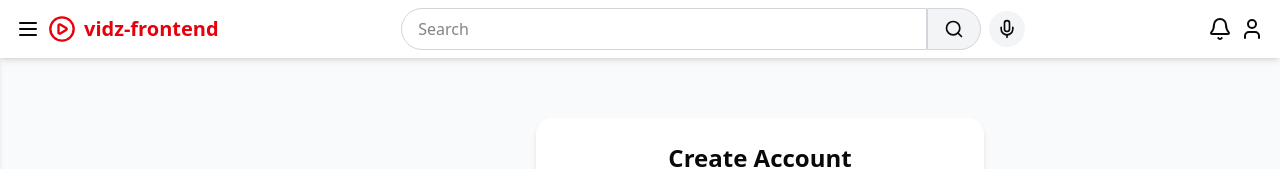
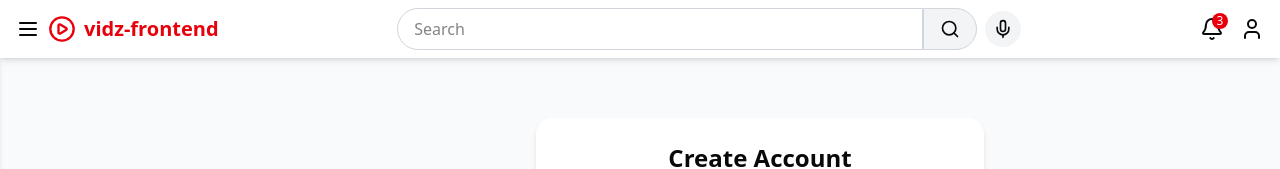
Before and after one commit to Ram-1418/vidz-frontend, a React (Vite) app: page / in a window 1280 px wide. Shown: the top 169 px of the page. Built offline with nearby package versions, Linux system fonts and the light colour scheme; no server answers.

Commit message:
feat: add notifications feature to Navbar with dropdown and unread count

```diff
--- a/src/components/Navbar.tsx
+++ b/src/components/Navbar.tsx
@@ -1,5 +1,5 @@
 // components/Navbar.tsx
-import React from "react";
+import React, { useState, useEffect, useRef } from "react";
 import { Menu, Search, Bell, User, Mic, PlayCircle } from "lucide-react";
 
 type NavbarProps = {
@@ -7,9 +7,33 @@ type NavbarProps = {
 };
 
 const Navbar: React.FC<NavbarProps> = ({ toggleSidebar }) => {
+  const [isNotificationsOpen, setIsNotificationsOpen] = useState(false);
+  const [unreadCount, setUnreadCount] = useState(3); // example unread notifications
+  const dropdownRef = useRef<HTMLDivElement>(null);
+
+  const toggleNotifications = () => {
+    setIsNotificationsOpen(!isNotificationsOpen);
+  };
+
+  // Close dropdown when clicking outside
+  useEffect(() => {
+    const handleClickOutside = (event: MouseEvent) => {
+      if (
+        dropdownRef.current &&
+        !dropdownRef.current.contains(event.target as Node)
+      ) {
+        setIsNotificationsOpen(false);
+      }
+    };
+    document.addEventListener("mousedown", handleClickOutside);
+    return () => {
+      document.removeEventListener("mousedown", handleClickOutside);
+    };
+  }, []);
+
   return (
     <div className="flex items-center justify-between px-4 py-2 shadow-md bg-white sticky top-0 z-50">
-      {/* Left - Logo */}
+      {/* Left - Logo + Menu */}
       <div className="flex items-center gap-2">
         <Menu className="w-6 h-6 cursor-pointer" onClick={toggleSidebar} />
         <PlayCircle className="w-7 h-7 text-red-600" />
@@ -28,15 +52,47 @@ const Navbar: React.FC<NavbarProps> = ({ toggleSidebar }) => {
             <Search className="w-5 h-5" />
           </button>
         </div>
-        {/* Mic Button */}
         <button className="p-2 bg-gray-100 rounded-full hover:bg-gray-200">
           <Mic className="w-5 h-5" />
         </button>
       </div>
 
-      {/* Right - Icons */}
-      <div className="flex items-center gap-2">
-        <Bell className="w-6 h-6 cursor-pointer" />
+      {/* Right - Bell + User */}
+      <div className="flex items-center gap-4 relative" ref={dropdownRef}>
+        {/* Bell */}
+        <div className="relative cursor-pointer" onClick={toggleNotifications}>
+          <Bell className="w-6 h-6" />
+          {unreadCount > 0 && (
+            <span className="absolute -top-1 -right-1 bg-red-600 text-white text-xs w-4 h-4 flex items-center justify-center rounded-full">
+              {unreadCount}
+            </span>
+          )}
+        </div>
+
+        {/* Notifications Dropdown */}
+        {isNotificationsOpen && (
+          <div className="absolute right-0 mt-5 w-64 bg-white shadow-lg rounded-md border border-gray-200 z-50">
+            <h3 className="font-semibold p-2 border-b border-gray-200">
+              Notifications
+            </h3>
+            <ul className="max-h-60 overflow-y-auto">
+              <li className="p-2 hover:bg-gray-100 cursor-pointer">
+                New video uploaded!
+              </li>
+              <li className="p-2 hover:bg-gray-100 cursor-pointer">
+                Your comment got a reply.
+              </li>
+              <li className="p-2 hover:bg-gray-100 cursor-pointer">
+                New subscriber!
+              </li>
+              <li className="p-2 hover:bg-gray-100 cursor-pointer">
+                Another notification example
+              </li>
+            </ul>
+          </div>
+        )}
+
+        {/* User */}
         <User className="w-6 h-6 cursor-pointer" />
       </div>
     </div>
```
